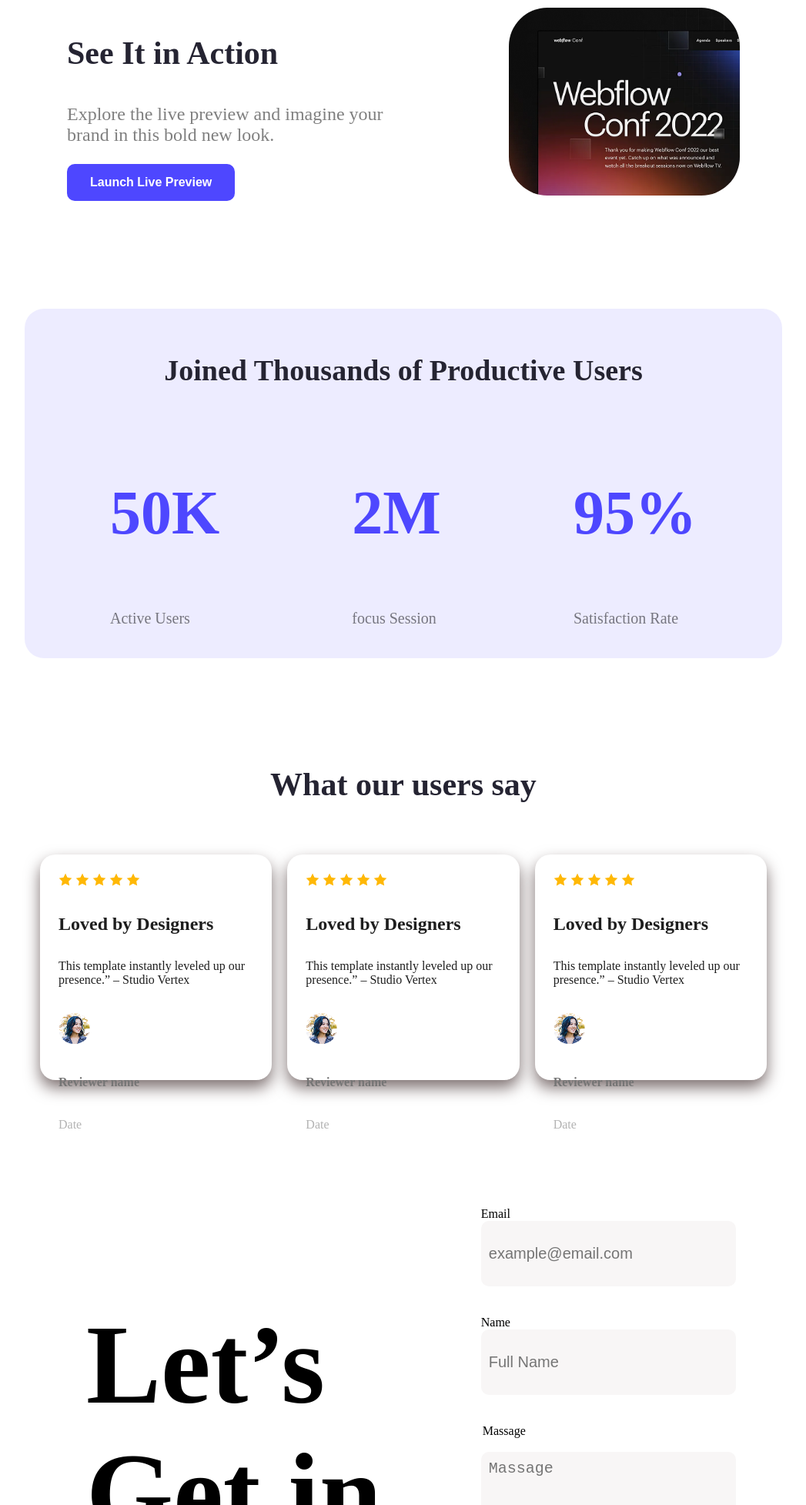
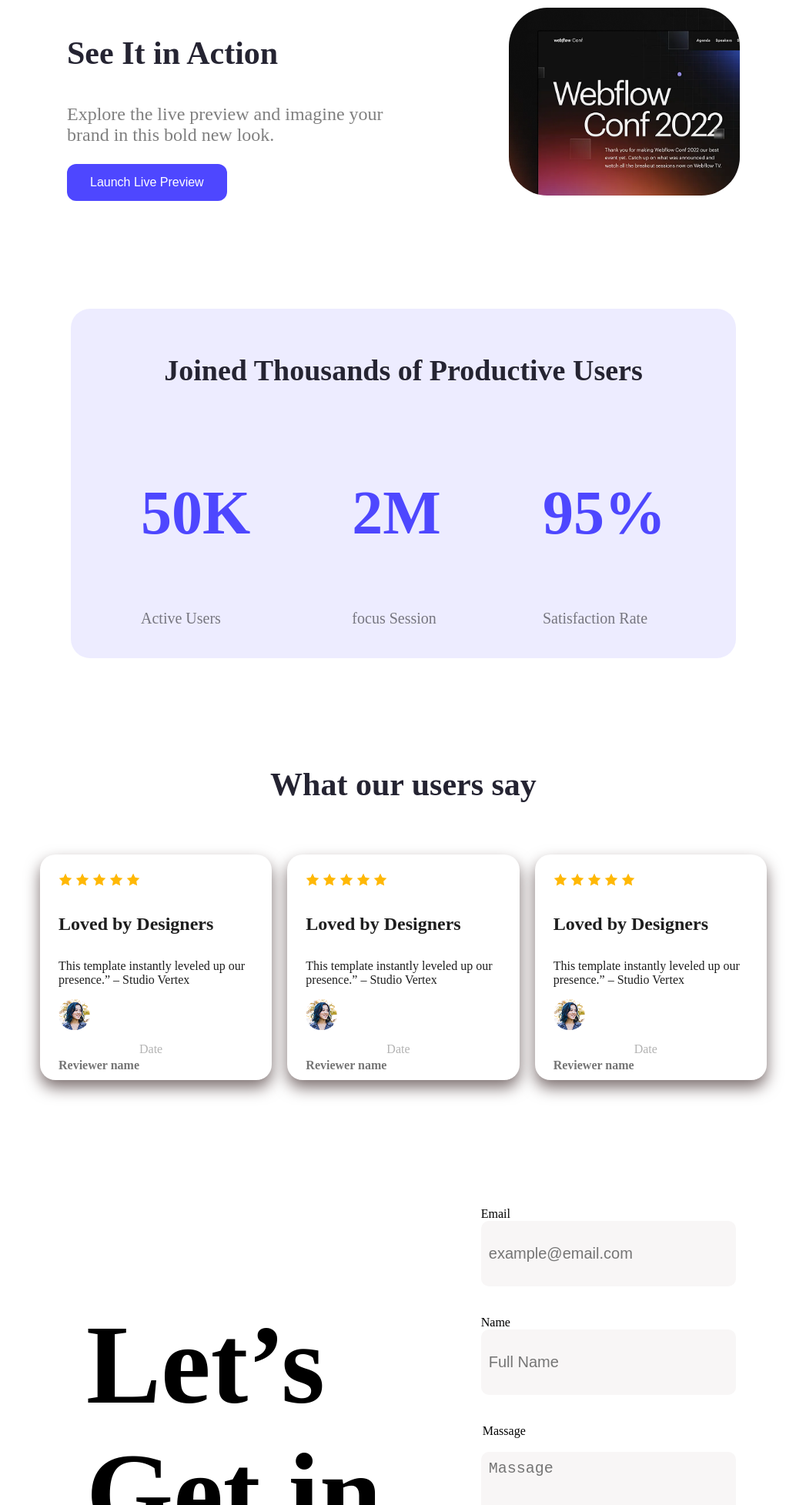
Before and after one commit to foyzullahafsar/first-assignment, a plain HTML site: page index.html in a window 1280 px wide. Shown: the part 845-2800 px from the top of the page at 77% size, without its empty margins (116-1163 px from the left). Drawn offline with Linux system fonts and the light colour scheme.

Commit message:
add footer style

```diff
--- a/index.html
+++ b/index.html
@@ -32,7 +32,7 @@
         </nav>
         <section class="user">
             <h3 class="user-title clr-2">Joined Thousands of Productive Users</h3>
-            <div class="about-users">
+            <nav class="about-usr">
                 <div class="about-user">
                     <p class="user-amount clr-1">50K</p>
                     <p class="user-type">Active Users</p>
@@ -45,7 +45,7 @@
                     <p class="user-amount clr-1">95%</p>
                     <p class="user-type">Satisfaction Rate</p>
                 </div>
-            </div>
+            </nav>
         </section>
         <section class="user-review">
             <h3 class="title clr-2 rev-title1">What our users say</h3>
@@ -58,10 +58,11 @@
                     <img class="star" src="assets/icon-star.png" alt="">
                     <h4 class="rev-title">Loved by Designers</h4>
                     <p class="rev-dec">This template instantly leveled up our <br> presence.” – Studio Vertex</p>
-                    <br>
                     <img class="rev-image" src="assets/avatar.png" alt="">
-                    <h6 class="rev-name">Reviewer name</h6>
+                     <div class="rev-info">
+                        <h6 class="rev-name">Reviewer name</h6><br>
                         <p class="date">Date</p>
+                    </div>
                 </div>
                 <div class="abt-review">
                     <img class="star" src="assets/icon-star.png" alt="">
@@ -71,10 +72,11 @@
                     <img class="star" src="assets/icon-star.png" alt="">
                     <h4 class="rev-title">Loved by Designers</h4>
                     <p class="rev-dec">This template instantly leveled up our <br> presence.” – Studio Vertex</p>
-                    <br>
                     <img class="rev-image" src="assets/avatar.png" alt="">
+                    <div class="rev-info">
                         <h6 class="rev-name">Reviewer name</h6>
                         <p class="date">Date</p>
+                    </div>
                 </div>
                 <div class="abt-review">
                     <img class="star" src="assets/icon-star.png" alt="">
@@ -84,10 +86,11 @@
                     <img class="star" src="assets/icon-star.png" alt="">
                     <h4 class="rev-title">Loved by Designers</h4>
                     <p class="rev-dec">This template instantly leveled up our <br> presence.” – Studio Vertex</p>
-                    <br>
                     <img class="rev-image" src="assets/avatar.png" alt="">
+                    <div class="rev-info">
                         <h6 class="rev-name">Reviewer name</h6>
                         <p class="date">Date</p>
+                    </div>
                 </div>
             </div>
             </div>
@@ -112,8 +115,9 @@
         </section>
     </main>
     <footer>
+        <div class="footer">
             <h1 class="f-logo clr-1">AF<span class="clr-2">sa</span>R</h1>
-         <p class="f-dec">Ready to elevate your online presence? Contact us today to discuss your project and discover how we can bring
+         <p class="f-dec">Ready to elevate your online presence? Contact us today to discuss <br> your project and discover how we can bring
             your vision to life.</p>
             <div>
                <ul class="f-li">
@@ -123,6 +127,8 @@
                 <li><a href="">Services</a></li>
                </ul>
             </div>
+        </div>
+
     </footer>
 </body>
 
--- a/style/styles.css
+++ b/style/styles.css
@@ -54,17 +54,17 @@ header{
 }
 .user{
     background-color: rgba(78, 71, 255, 0.1);
-    margin: 50px 140px;
+    margin: 60px 200px;
     border-radius: 25px;
     padding: 20px 30px;
 }
-.about-users{
+.about-usr{
     display: flex;
     justify-content: space-around;
     gap: 50px 10px;
 }
 .about-user{
- gap: 0px;
+
 }
 .user-amount{
     font-size: 80px;
@@ -112,11 +112,17 @@ header{
     font-size: 16px;
     color: #1E1E1E;
 }
+.rev-info{
+    display: flex;
+
+}
 
 .rev-image{
     border-radius: 50px;
     gap: 0px;
+    display: flex;
 }
+
 .rev-name{
     font-size: 16px;
     color: #757575;
@@ -178,12 +184,14 @@ font-weight: bold;
 display: flex;
 }
 
-footer{
+.footer{
     text-align: center;
     width: 100%;
     margin-bottom: 20px;
     background-color: rgb(248, 246, 246);
     padding: 50px 50px;
+    justify-items: center;
+    gap: 10px;
 }
 .f-logo{
     font-size: 100px;
@@ -193,28 +201,32 @@ footer{
     color: #8987A1;
 }
 .f-li{
-    text-align: center;
+
     list-style: none;
     display: flex;
+    gap: 20px;
+    justify-items: center;
 }
 .f-li a{
     text-decoration: none;
     font-size: 16px;
     color: rgba(137, 135, 161, 1);
     margin-right: 50px;
+
 }
 
 /* shear style */
-
 .btn{
+    padding:15px 30px;
+    border: none;
+    outline: none;
+    color: #FFFFFF;
+    cursor: pointer;
+    position: relative;
+    z-index: 0;
+    border-radius: 12px;
+    font-size: 16px;
     background-color: #4E47FF;
-    font-size: 16px;
-    font-weight: bold;
-    color: #FFFFFF;
-    padding: 15px 30px;
-    border-radius: 10px;
-    border: none;
-
 }
 
 .clr-1{
```
Lines whose indentation alone changed are shown as unchanged.
